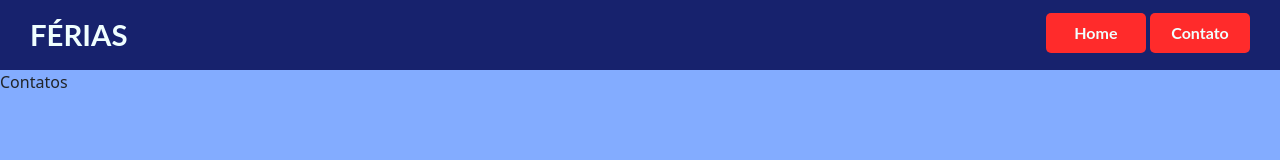
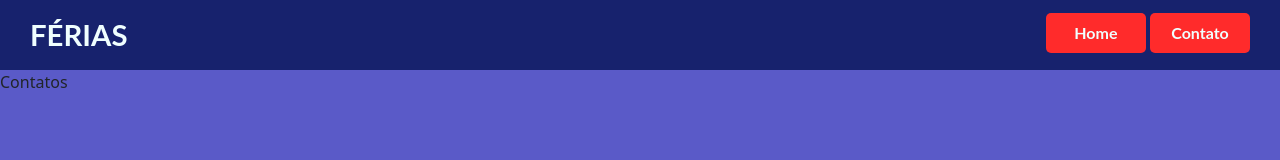
Before and after one commit to nukhes/desenvolvimento-web-etec2, a plain HTML site: page Ferias/contato.html in a window 1280 px wide. Drawn offline with nearby package versions, Linux system fonts and the light colour scheme; a web font is replaced by a local one.

Commit message:
css tunado

```diff
--- a/Ferias/css/geral.css
+++ b/Ferias/css/geral.css
@@ -56,7 +56,7 @@
 }
 
 body {
-    background-color: rgb(131, 172, 255);
+    background-color: rgb(90, 90, 200);
 }
 
 #conteudo {
```
Also changed, not shown: 1 other file.
